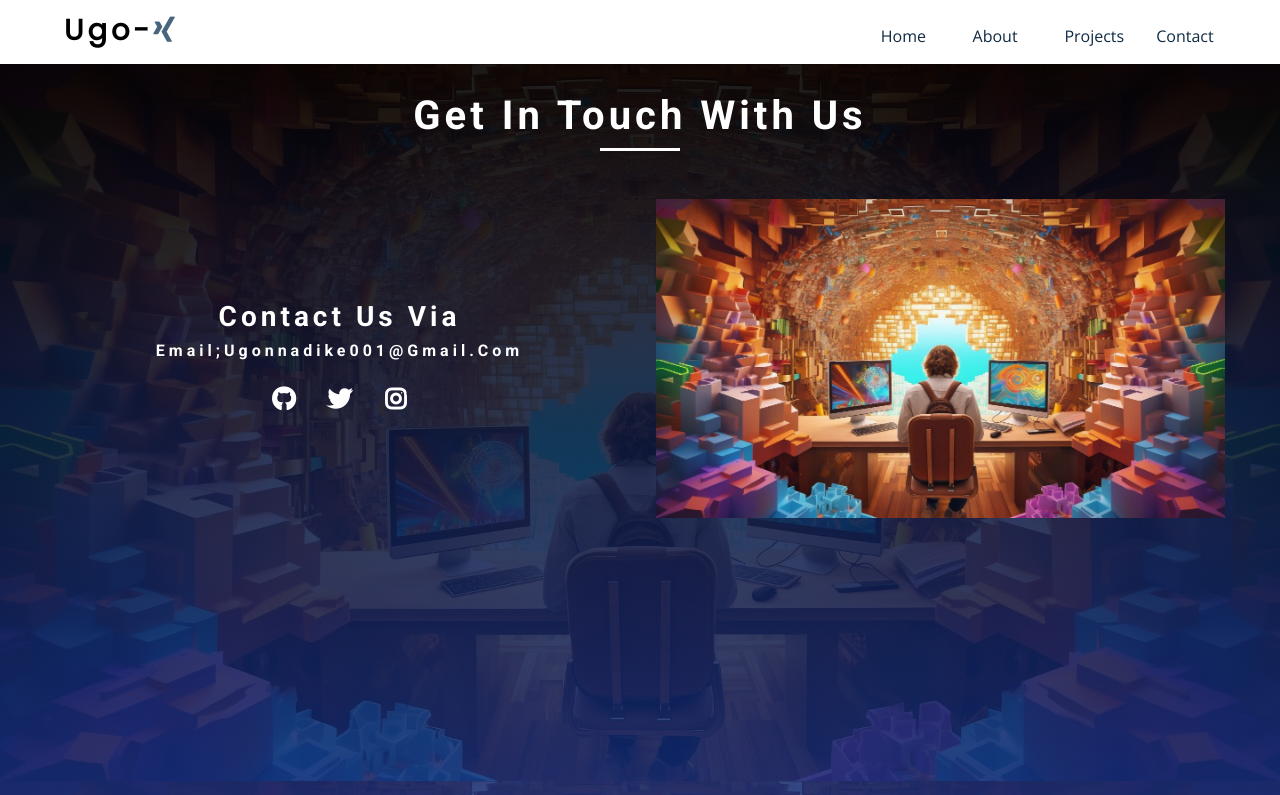
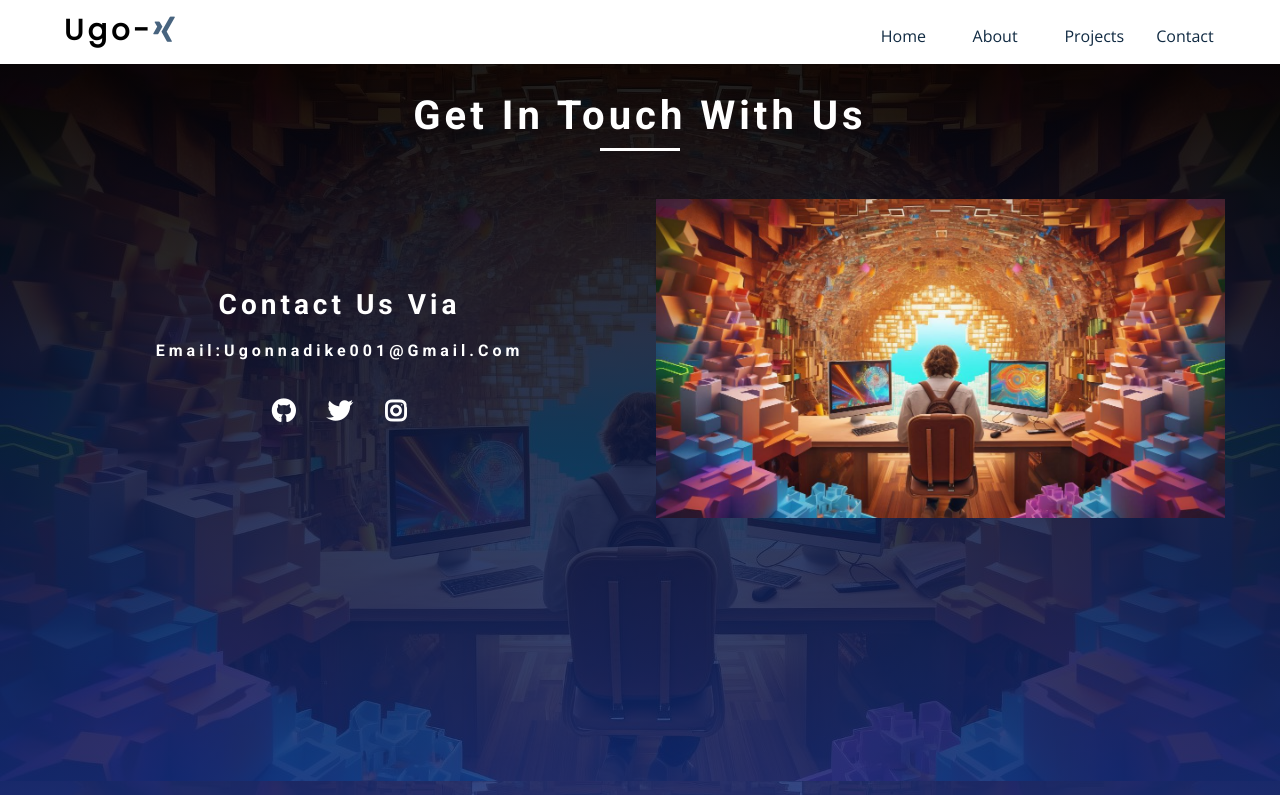
Before and after one commit to Ugo-X/MY-PORTFOLIO-PROJECT, a plain HTML site: page contact.html in a window 1280 px wide. Shown: the top 795 px of the page. Drawn offline with nearby package versions, Linux system fonts and the light colour scheme; a web font is replaced by a local one.

Commit message:
update to the contact me page

```diff
--- a/contact.html
+++ b/contact.html
@@ -113,7 +113,7 @@
         <!-- contact me info -->
         <div class="contact-me-info">
           <h3>contact us via</h3>
-          <h4>email;ugonnadike001@gmail.com</h4>
+          <h4>email:ugonnadike001@gmail.com</h4>
           <!-- social icons -->
           <ul class="footer-icons">
             <li>
--- a/css/designs.css
+++ b/css/designs.css
@@ -1364,8 +1364,12 @@ contact me page
         color: white;
       }
 
+
+
       .contact-me h3,h4{
         color: white;
+        font-weight: bolder;
+        margin-bottom: 1.5rem;
       }
 
       .contact-me h2{
```
